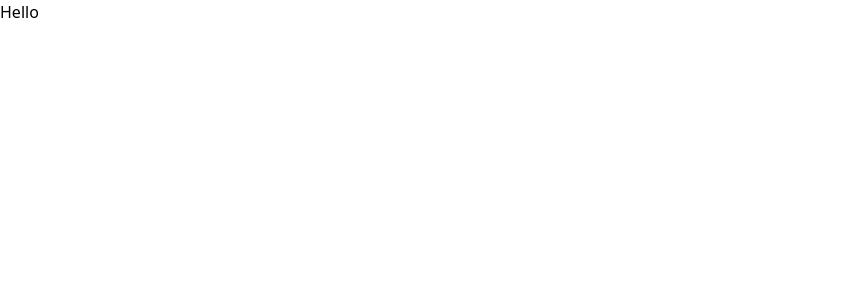
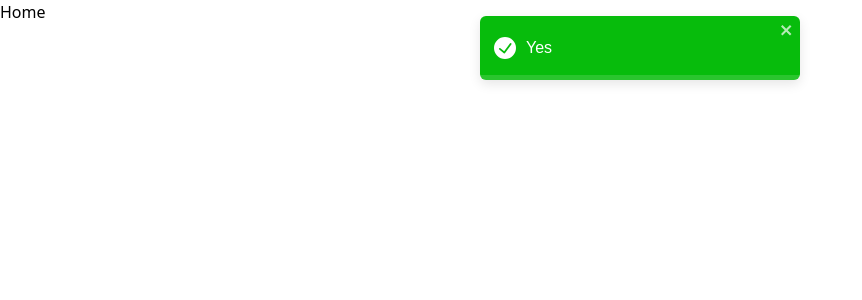
Before and after one commit to Eran2001/national-sport-federation, a React (Vite) app in the folder client/: page / in a window 1280 px wide. Shown: the top 300 px of the page, without its empty margins (0-862 px from the left). Built offline with nearby package versions, Linux system fonts and the light colour scheme.

Commit message:
turn_into_js

```diff
--- a/client/package.json
+++ b/client/package.json
@@ -16,6 +16,7 @@
     "react": "^19.1.1",
     "react-dom": "^19.1.1",
     "react-router-dom": "^7.8.0",
+    "react-toastify": "^11.0.5",
     "tailwindcss": "^4.1.11",
     "url": "^0.11.4"
   },
--- a/client/src/App.jsx
+++ b/client/src/App.jsx
@@ -1,7 +1,27 @@
+import { RouterProvider } from "react-router-dom";
+import { router } from "./routes/index";
+import { Suspense } from "react";
+import { ToastContainer } from "react-toastify";
+
 function App() {
   return (
     <>
-      <div>Hello</div>
+      <Suspense fallback={<div>Loading...</div>}>
+        <RouterProvider router={router} />
+      </Suspense>
+
+      <ToastContainer
+        position="top-center"
+        autoClose={5000}
+        hideProgressBar={false}
+        newestOnTop
+        closeOnClick={true}
+        rtl={false}
+        pauseOnFocusLoss={false}
+        draggable={false}
+        pauseOnHover={true}
+        theme="colored"
+      />
     </>
   );
 }
--- a/client/src/components/ui/Notification.jsx
+++ b/client/src/components/ui/Notification.jsx
@@ -17,16 +17,3 @@ const Notification = {
 };
 
 export default Notification;
-
-<ToastContainer
-  position="top-center"
-  autoClose={5000}
-  hideProgressBar={false}
-  newestOnTop
-  closeOnClick={true}
-  rtl={false}
-  pauseOnFocusLoss={false}
-  draggable={false}
-  pauseOnHover={true}
-  theme="colored"
-/>;
--- /dev/null
+++ b/client/src/pages/About/About.jsx
@@ -0,0 +1,5 @@
+const About = () => {
+  return <div>About</div>;
+};
+
+export default About;
--- a/client/src/pages/Home/Home.jsx
+++ b/client/src/pages/Home/Home.jsx
@@ -1,4 +1,11 @@
+import { useEffect } from "react";
+
+import Notification from "@/components/ui/Notification";
+
 const Home = () => {
+  useEffect(() => {
+    Notification.success("Yes");
+  }, []);
   return <div>Home</div>;
 };
 
--- a/client/src/routes/index.jsx
+++ b/client/src/routes/index.jsx
@@ -3,6 +3,7 @@ import { createBrowserRouter } from "react-router-dom";
 import MainLayout from "@/layout/MainLayout";
 import NotFound from "@/pages/404/NotFound";
 import Home from "@/pages/Home/Home";
+import About from "@/pages/About/About";
 
 export const router = createBrowserRouter([
   {
@@ -12,6 +13,7 @@ export const router = createBrowserRouter([
     children: [
       { path: "*", element: <NotFound /> },
       { index: true, element: <Home /> },
+      { path: "about", element: <About /> },
     ],
   },
 ]);
```
Also changed, not shown: 1 other file (tests, documents, lock files or other folders).
